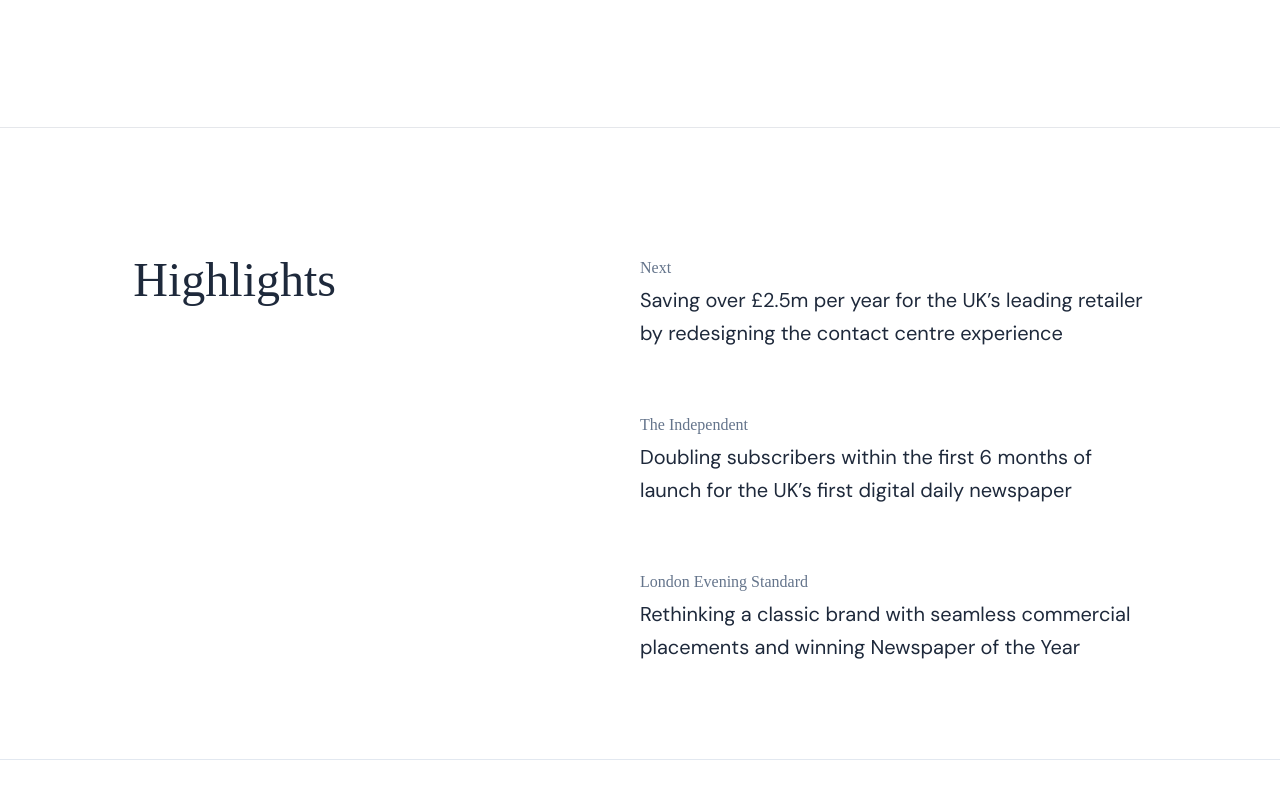
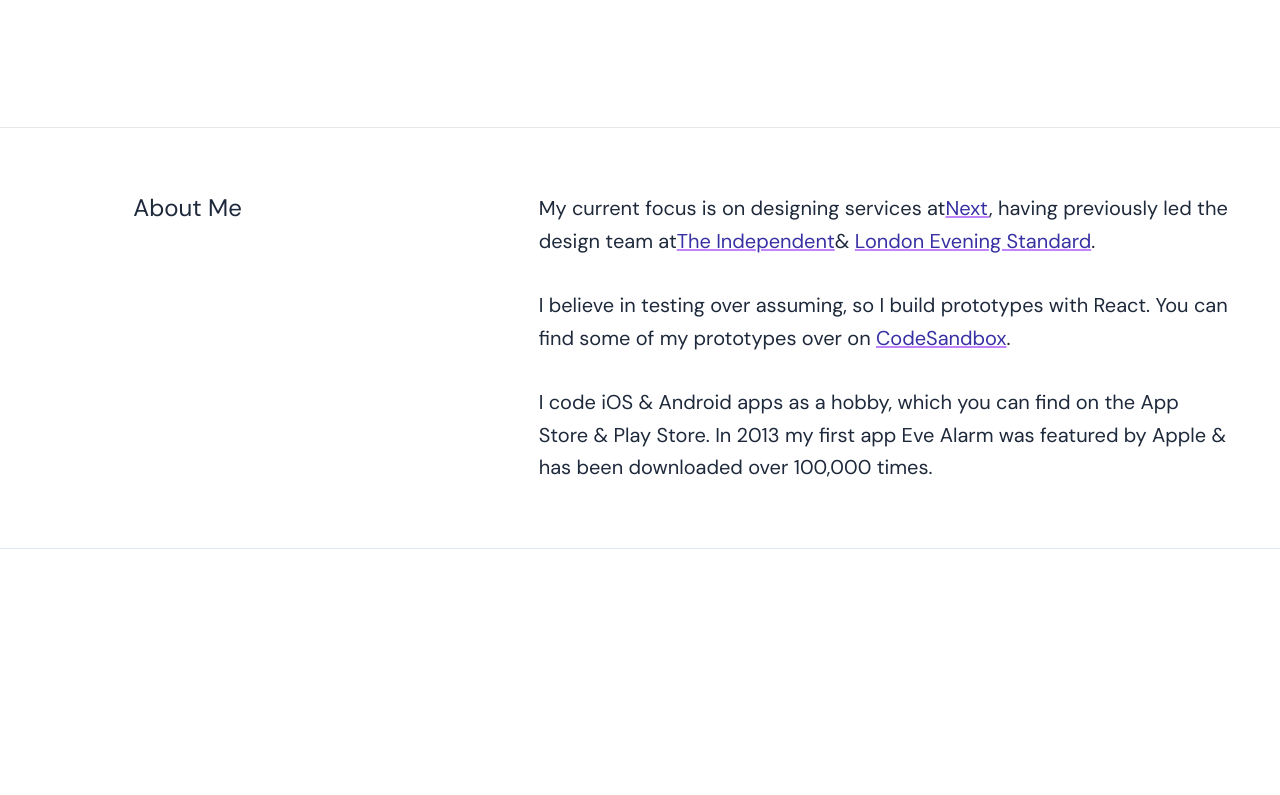
Before and after one commit to danielpape/danielpape.co.uk, a Next.js app: page / in a window 1280 px wide. Shown: the part 1105-1900 px from the top of the page. After the commit the page ends 1654 px from the top, so only its background shows below. Built offline with nearby package versions, Linux system fonts and the light colour scheme; a web font is replaced by a local one.

Commit message:
Reduced font sizes on desktop and removed highlights section

```diff
--- a/components/aboutme.js
+++ b/components/aboutme.js
@@ -1,13 +1,13 @@
 export default function AboutMe(props) {
   return (
-    <div className="grid grid-cols-12 py-16  px-8 m-auto border-b border-slate-200 dark:border-slate-600">
-      <div className="md:col-start-2 md:col-span-5 col-start-1 col-span-12">
-        <h2 className="text-5xl font-serif dark:text-slate-200 text-slate-800 pb-16">
+    <div className="grid grid-cols-12 py-16  px-8 m-auto border-b border-slate-200 dark:border-slate-600  max-w-screen-xl">
+      <div className="md:col-start-2 md:col-span-4 col-start-1 col-span-12">
+        <h2 className="text-2xl dark:text-slate-200 text-slate-800 pb-16">
           About Me
         </h2>
       </div>
-      <div className="md:col-start-7 md:col-span-5 col-start-1 col-span-12 flex flex-col gap-8">
-        <div className="flex flex-col gap-8 2xl:text-3xl text-xl dark:text-slate-300 text-slate-800">
+      <div className="md:col-start-6 md:col-span-7 col-start-1 col-span-12 flex flex-col gap-8">
+        <div className="flex flex-col gap-8 text-xl dark:text-slate-300 text-slate-800">
           <p className="leading-relaxed">
             My current focus is on designing services at
             <a
--- a/components/header.js
+++ b/components/header.js
@@ -1,6 +1,6 @@
 export default function Header(props) {
   return (
-    <header className="grid grid-cols-12 pt-8 sm:py-8 lg:mb-16 px-8 text-l m-auto z-30 relative">
+    <header className="grid grid-cols-12 pt-8 sm:py-8 lg:mb-16 px-8 text-l m-auto z-30 relative max-w-screen-xl">
       <div className="lg:col-start-2 lg:col-span-5 md:col-start-2 md:col-span-5 col-start-1 col-span-5 flex flex-col justify-center md:justify-end">
         <svg
           width={35}
--- a/components/highlights.js
+++ b/components/highlights.js
@@ -1,35 +1,33 @@
 export default function Highlights(props) {
   return (
-    <div className="grid grid-cols-12 py-16 my-16 px-8 m-auto border-b border-slate-200 dark:border-slate-600">
-      <div className="md:col-start-2 md:col-span-5 col-start-1 col-span-12">
-        <h2 className="text-5xl font-serif dark:text-slate-300 text-slate-800 pb-16">
+    <div className="grid grid-cols-12 py-16 my-16 px-8 m-auto border-b border-slate-200 dark:border-slate-600  max-w-screen-xl">
+      <div className="md:col-start-2 md:col-span-4 col-start-1 col-span-12">
+        <h2 className="text-xl  dark:text-slate-300 text-slate-800 pb-16">
           Highlights
         </h2>
       </div>
-      <div className="md:col-start-7 md:col-span-5 col-start-1 col-span-12 flex flex-col gap-8">
+      <div className="md:col-start-6 md:col-span-7 col-start-1 col-span-12 flex flex-col gap-8">
         <div className="flex flex-col gap-1 2xl:gap-2 pb-8">
-          <h3 className="2xl:text-2xl font-serif dark:text-slate-400 text-slate-500">
-            Next
-          </h3>
-          <p className="2xl:text-3xl text-xl dark:text-slate-300 text-slate-800 leading-relaxed">
+          <h3 className="text-xl dark:text-slate-400 text-slate-500">Next</h3>
+          <p className="text-xl dark:text-slate-300 text-slate-800 leading-relaxed">
             Saving over £2.5m per year for the UK’s leading retailer by
             redesigning the contact centre experience
           </p>
         </div>
         <div className="flex flex-col gap-1 2xl:gap-2 pb-8">
-          <h3 className="2xl:text-2xl font-serif dark:text-slate-400 text-slate-500">
+          <h3 className="text-xl  dark:text-slate-400 text-slate-500">
             The Independent
           </h3>
-          <p className="2xl:text-3xl text-xl dark:text-slate-300 text-slate-800 leading-relaxed">
+          <p className="text-xl dark:text-slate-300 text-slate-800 leading-relaxed">
             Doubling subscribers within the first 6 months of launch for the
             UK’s first digital daily newspaper
           </p>
         </div>
         <div className="flex flex-col gap-1 2xl:gap-2 pb-8">
-          <h3 className="2xl:text-2xl font-serif dark:text-slate-400 text-slate-500">
+          <h3 className="text-xl dark:text-slate-400 text-slate-500">
             London Evening Standard
           </h3>
-          <p className="2xl:text-3xl text-xl dark:text-slate-300 text-slate-800 leading-relaxed">
+          <p className="text-xl dark:text-slate-300 text-slate-800 leading-relaxed">
             Rethinking a classic brand with seamless commercial placements and
             winning Newspaper of the Year
           </p>
--- a/components/intro.js
+++ b/components/intro.js
@@ -1,6 +1,6 @@
 export default function Intro() {
   return (
-    <section className="2xl:text-3xl text-xl m-auto border-b border-gray-200 dark:border-gray-600">
+    <section className="text-xl m-auto border-b border-gray-200 dark:border-gray-600  max-w-screen-xl">
       <div className="absolute top-0 right-0 z-10">
         <svg
           width={1280}
@@ -159,7 +159,9 @@ export default function Intro() {
             is a{" "}
             <i className="dark:text-gray-100 text-gray-900">Product Designer</i>{" "}
             <br />
-            crafting <i>simple</i>, <i>accessible</i> digital services.
+            crafting <i>
+              simple
+            </i>, <i>accessible</i> digital services.
           </h1>
         </div>
         <h2 className="col-start-1 col-span-12 md:col-start-7 md:col-span-5 dark:text-gray-300 text-gray-700">
--- a/pages/index.js
+++ b/pages/index.js
@@ -59,7 +59,6 @@ export default function Home() {
       <main className="bg-white dark:bg-slate-800">
         <Header />
         <Intro />
-        <Highlights />
         <AboutMe />
       </main>
     </>
```
